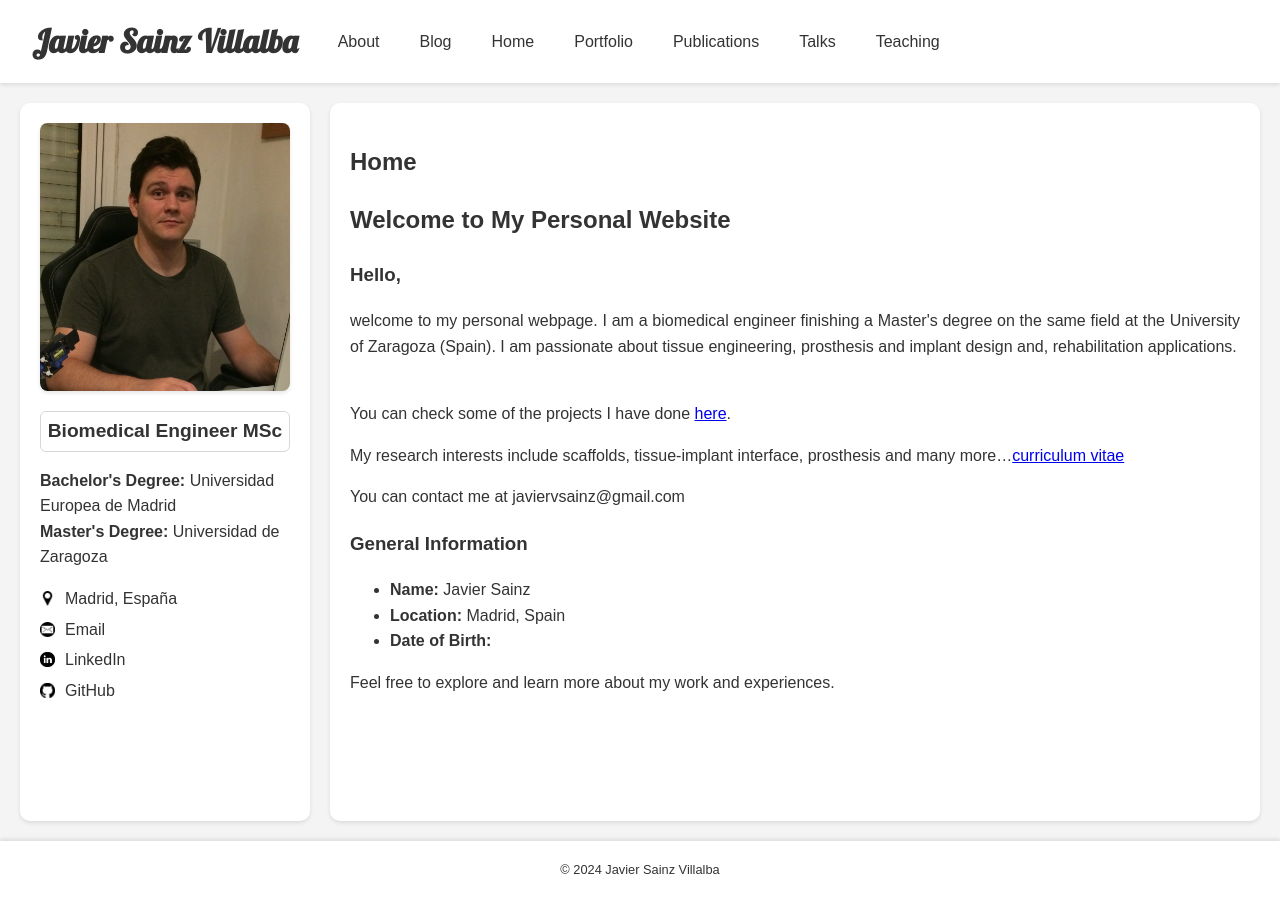
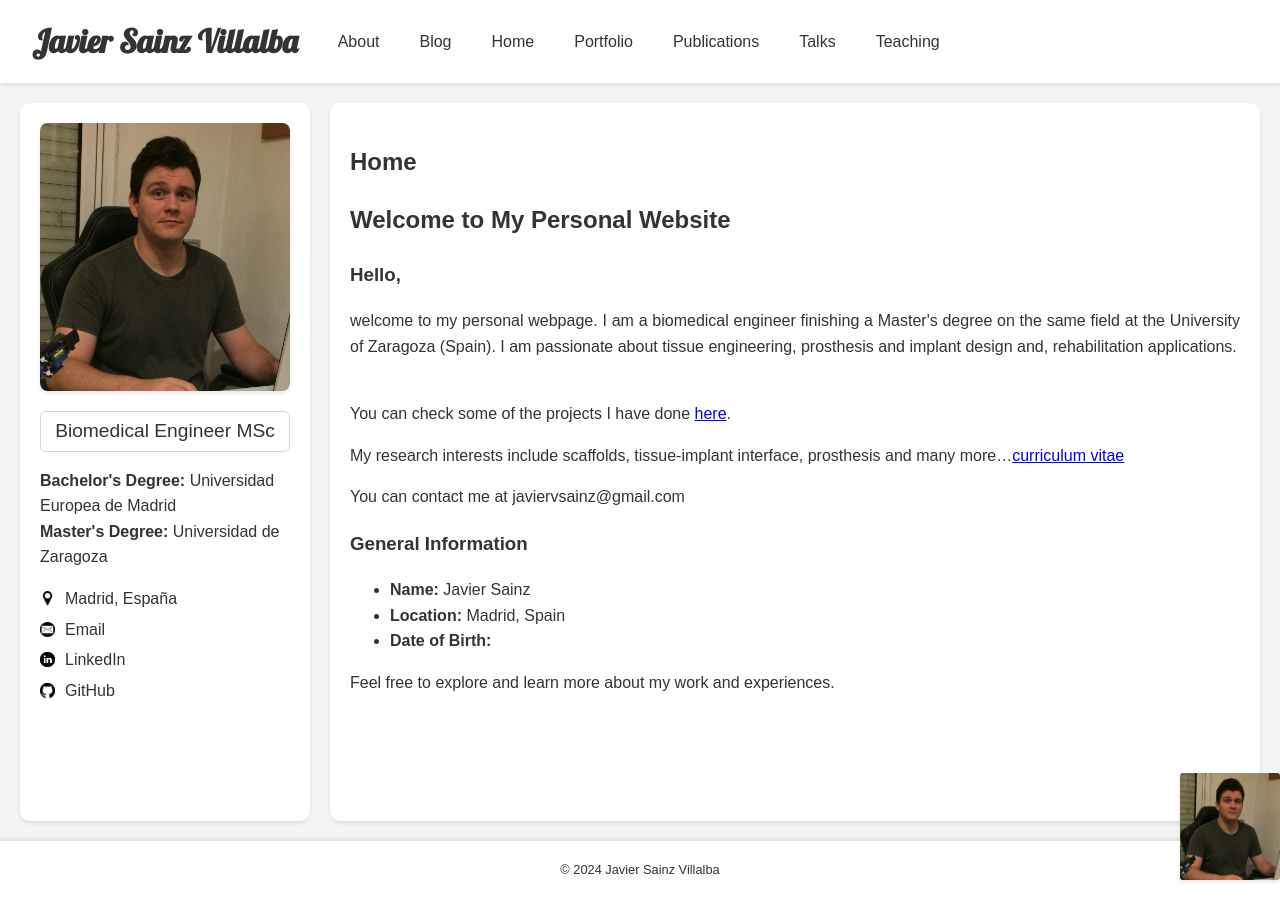
Before and after one commit to javiersainzvillalba/javiersainzvillalba.github.io, a Jekyll site: the page built from index.md, in a window 1280 px wide. Built offline with Jekyll 4.4.1, drawn with Linux system fonts in a browser that asks for light colours.

Commit message:
Update sidebar.html

```diff
--- a/_includes/sidebar.html
+++ b/_includes/sidebar.html
@@ -2,7 +2,7 @@
   <img src="{{ '/assets/images/usuario.png' | relative_url }}" alt="Your Photo">
   <h2>{{ site.sidebar.name }}</h2>
   <div class="biomedical-engineer">
-    <p><a href="{{ '/assets/biomedical-engineer-msc.pdf' | relative_url }}" download><strong>Biomedical Engineer MSc</strong></a></p>
+    <p><a href="{{ '/assets/biomedical-engineer-msc.pdf' | relative_url }}" download>Biomedical Engineer MSc</a></p>
   </div>
   <p><strong>Bachelor's Degree:</strong> Universidad Europea de Madrid<br>
      <strong>Master's Degree:</strong> Universidad de Zaragoza</p>
@@ -24,4 +24,5 @@
       <a href="https://github.com/yourprofile">GitHub</a>
     </p>
   </div>
+  <img src="{{ '/assets/images/usuario.png' | relative_url }}" alt="Corner Image" class="corner-image">
 </div>
```
